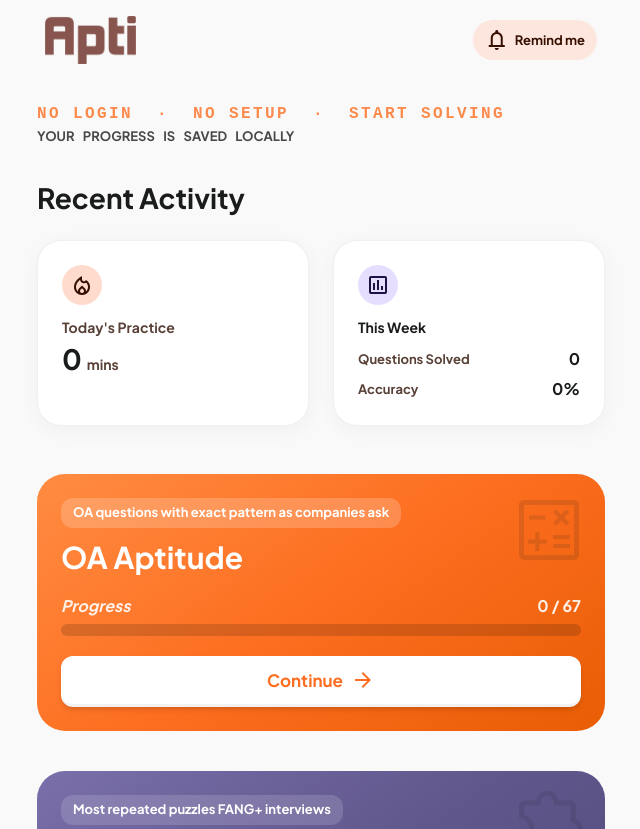
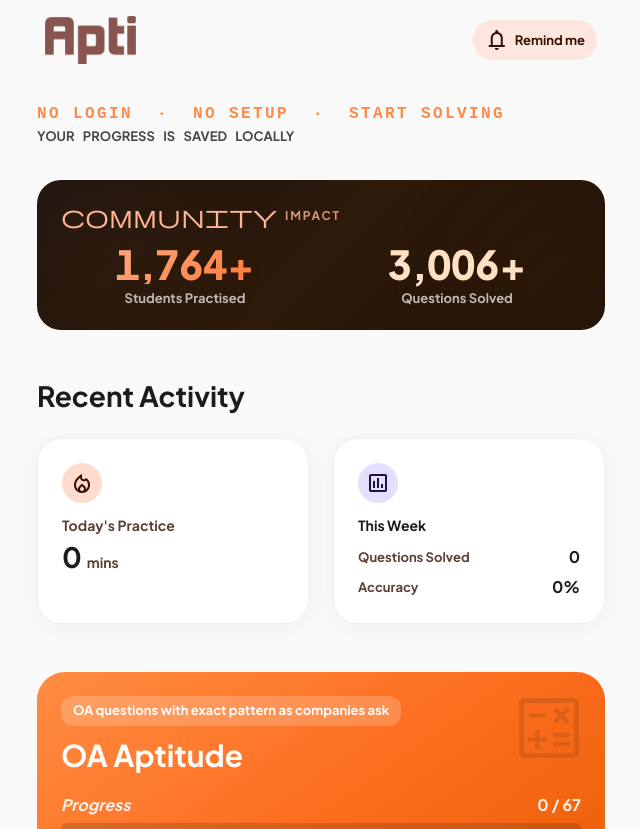
Before and after one commit to shridjha/Apti, a React (Vite) app: page / in a window 1280 px wide. Shown: the top 829 px of the page, without its empty margins (319-959 px from the left). Built offline with nearby package versions, Linux system fonts and the light colour scheme.

Commit message:
impact banner added

```diff
--- a/src/app/Home.jsx
+++ b/src/app/Home.jsx
@@ -1,10 +1,49 @@
-import React, { useEffect, useState } from 'react';
+import React, { useEffect, useState, useRef, useCallback } from 'react';
 import { Link } from 'react-router-dom';
 import aptitudeData from '../data/aptitude.json';
 import puzzlesData from '../data/puzzles.json';
 import { useProgressStore } from '../store/useProgressStore';
 import posthog from 'posthog-js';
 import { isPushSupported, getPushUnsupportedMessage } from '../utils/device';
+
+// ── Animated count-up hook ──────────────────────────────────────────
+function useCountUp(target, duration = 2000, startOnMount = false) {
+  const [count, setCount] = useState(0);
+  const [started, setStarted] = useState(startOnMount);
+  const rafRef = useRef(null);
+
+  const start = useCallback(() => setStarted(true), []);
+
+  useEffect(() => {
+    if (!started || target <= 0) return;
+    let startTime = null;
+
+    const step = (timestamp) => {
+      if (!startTime) startTime = timestamp;
+      const elapsed = timestamp - startTime;
+      const progress = Math.min(elapsed / duration, 1);
+      // Ease-out cubic for a satisfying deceleration
+      const eased = 1 - Math.pow(1 - progress, 3);
+      setCount(Math.floor(eased * target));
+      if (progress < 1) {
+        rafRef.current = requestAnimationFrame(step);
+      } else {
+        setCount(target);
+      }
+    };
+
+    rafRef.current = requestAnimationFrame(step);
+    return () => { if (rafRef.current) cancelAnimationFrame(rafRef.current); };
+  }, [started, target, duration]);
+
+  return { count, start };
+}
+
+// ── Community stats (hardcoded — edit these whenever you want) ──────
+const COMMUNITY_STATS = {
+  students: 1764 ,   // ← change this number
+  questions: 3006,  // ← change this number
+};
 
 export default function Home() {
   const {
@@ -16,6 +55,13 @@
     notificationAccepted,
     acceptNotification,
   } = useProgressStore();
+
+  // Skeleton loading state on first mount
+  const [isLoading, setIsLoading] = useState(true);
+  useEffect(() => {
+    const t = setTimeout(() => setIsLoading(false), 600);
+    return () => clearTimeout(t);
+  }, []);
 
   const [notifLoading, setNotifLoading] = useState(false);
 
@@ -37,6 +83,30 @@
   // React-controlled state for progress bar transition
   const [aptitudeWidth, setAptitudeWidth] = React.useState(0);
   const [puzzlesWidth, setPuzzlesWidth] = React.useState(0);
+
+  // Community counter stats
+  const studentsCounter = useCountUp(COMMUNITY_STATS.students, 2200);
+  const questionsCounter = useCountUp(COMMUNITY_STATS.questions, 2400);
+  const counterRef = useRef(null);
+  const counterTriggered = useRef(false);
+
+  useEffect(() => {
+    if (isLoading) return;
+    const node = counterRef.current;
+    if (!node) return;
+    const observer = new IntersectionObserver(
+      ([entry]) => {
+        if (entry.isIntersecting && !counterTriggered.current) {
+          counterTriggered.current = true;
+          studentsCounter.start();
+          questionsCounter.start();
+        }
+      },
+      { threshold: 0.3 }
+    );
+    observer.observe(node);
+    return () => observer.disconnect();
+  }, [isLoading]);
 
   useEffect(() => {
     // Send user profile stats to PostHog for PM segmentation and cohort analysis
@@ -60,6 +130,50 @@
     }, 200);
     return () => clearTimeout(timeout);
   }, [aptitudePercent, puzzlesPercent]);
+
+
+
+  if (isLoading) {
+    return (
+      <div className="text-on-background min-h-screen flex flex-col items-center font-body-md text-[16px] leading-[24px] font-medium">
+        <main className="w-full max-w-[600px] pb-12">
+          {/* Skeleton Header */}
+          <header className="flex items-center justify-between px-4 sm:px-6 py-4">
+            <div className="skeleton h-10 w-28" />
+            <div className="skeleton h-9 w-32 rounded-full" />
+          </header>
+
+          <div className="px-4 sm:px-margin-mobile pt-sm pb-xl">
+            {/* Skeleton Greeting */}
+            <section className="mb-lg mt-sm space-y-2">
+              <div className="skeleton h-4 w-3/4" />
+              <div className="skeleton h-3 w-1/2" />
+            </section>
+
+            {/* Skeleton Counter Banner */}
+            <section className="mb-xl">
+              <div className="skeleton h-[120px] w-full rounded-[20px]" />
+            </section>
+
+            {/* Skeleton Recent Activity */}
+            <section className="mb-xl">
+              <div className="skeleton h-7 w-40 mb-md" />
+              <div className="grid grid-cols-2 gap-4">
+                <div className="skeleton h-[120px] rounded-[20px]" />
+                <div className="skeleton h-[120px] rounded-[20px]" />
+              </div>
+            </section>
+
+            {/* Skeleton Practice Cards */}
+            <section className="space-y-10 mt-2">
+              <div className="skeleton h-[220px] w-full rounded-[20px]" />
+              <div className="skeleton h-[220px] w-full rounded-[20px]" />
+            </section>
+          </div>
+        </main>
+      </div>
+    );
+  }
 
   return (
     <div className="text-on-background min-h-screen flex flex-col items-center font-body-md text-[16px] leading-[24px] font-medium">
@@ -127,6 +241,90 @@
             <p className="font-body-md text-[11px] sm:text-[13px] font-medium [word-spacing:6px] opacity-80">
   YOUR PROGRESS IS SAVED LOCALLY
 </p>
+          </section>
+
+          {/* Community Counter Banner */}
+          <section
+            ref={counterRef}
+            className="mb-xl"
+          >
+            <div
+              className="relative rounded-[20px] sm:rounded-[24px] p-5 sm:p-6 overflow-hidden"
+              style={{
+                background: 'linear-gradient(135deg, #1a1410 0%, #2e1a0a 50%, #1c1208 100%)',
+              }}
+            >
+              {/* Subtle animated glow orbs */}
+              <div
+                className="absolute -top-10 -left-10 w-40 h-40 rounded-full opacity-20 blur-3xl pointer-events-none"
+                style={{
+                  background: 'radial-gradient(circle, #fd6e20, transparent 70%)',
+                  animation: 'counterGlow 4s ease-in-out infinite alternate',
+                }}
+              />
+              <div
+                className="absolute -bottom-10 -right-10 w-40 h-40 rounded-full opacity-15 blur-3xl pointer-events-none"
+                style={{
+                  background: 'radial-gradient(circle, #e85d04, transparent 70%)',
+                  animation: 'counterGlow 4s ease-in-out 2s infinite alternate',
+                }}
+              />
+
+              <div className="relative z-10">
+                {/* Section Label */}
+                <div className="flex items-center gap-2 mb-4">
+                  <span
+                    className="material-symbols-outlined text-[20px]"
+                    style={{ color: '#ffb596' }}
+                  >community</span>
+                  <span
+                    className="font-label-md text-[11px] sm:text-[12px] tracking-[0.15em] font-bold uppercase"
+                    style={{ color: 'rgba(255,181,150,0.8)' }}
+                  > Impact</span>
+                </div>
+
+                {/* Counter Grid */}
+                <div className="grid grid-cols-2 gap-4 sm:gap-6">
+                  {/* Students Counter */}
+                  <div className="text-center">
+                    <div
+                      className="font-headline-xl text-[32px] sm:text-[40px] leading-none font-extrabold mb-1.5 tabular-nums"
+                      style={{
+                        background: 'linear-gradient(135deg, #ffb596, #fd6e20)',
+                        WebkitBackgroundClip: 'text',
+                        WebkitTextFillColor: 'transparent',
+                      }}
+                    >
+                      {studentsCounter.count.toLocaleString()}+
+                    </div>
+                    <p
+                      className="font-body-sm text-[11px] sm:text-[13px] font-semibold leading-tight"
+                      style={{ color: 'rgba(255,255,255,0.7)' }}
+                    >
+                      Students Practised
+                    </p>
+                  </div>
+
+                  {/* Questions Counter */}
+                  <div className="text-center">
+                    <div
+                      className="font-headline-xl text-[32px] sm:text-[40px] leading-none font-extrabold mb-1.5 tabular-nums"
+                      style={{
+                        color: '#ffe0c2',
+                      }}
+                    >
+                      {questionsCounter.count.toLocaleString()}+
+                    </div>
+                    <p
+                      className="font-body-sm text-[11px] sm:text-[13px] font-semibold leading-tight"
+                      style={{ color: 'rgba(255,255,255,0.7)' }}
+                    >
+                      Questions Solved
+                    </p>
+                  </div>
+                </div>
+              </div>
+            </div>
           </section>
 
           {/* Recent Activity / Stats — ABOVE the cards */}
--- a/src/index.css
+++ b/src/index.css
@@ -102,6 +102,12 @@
   .animate-slide-down {
     animation: slideDown 0.35s cubic-bezier(0.16, 1, 0.3, 1), fadeOut 0.4s ease 2s forwards;
   }
+  .skeleton {
+    background: linear-gradient(90deg, #e8e8e8 25%, #f3f3f3 50%, #e8e8e8 75%);
+    background-size: 200% 100%;
+    animation: shimmer 1.5s ease-in-out infinite;
+    border-radius: 12px;
+  }
 }
 
 @keyframes slideUp {
@@ -112,6 +118,11 @@
 @keyframes slideDown {
   from { transform: translate(-50%, -20px); opacity: 0; }
   to { transform: translate(-50%, 0); opacity: 1; }
+}
+
+@keyframes shimmer {
+  0% { background-position: 200% 0; }
+  100% { background-position: -200% 0; }
 }
 
 @keyframes fadeOut {
@@ -138,3 +149,8 @@
   75% { opacity: 0.12; }
   90% { opacity: 0; }
 }
+
+@keyframes counterGlow {
+  0% { transform: translate(0, 0) scale(1); opacity: 0.15; }
+  100% { transform: translate(10px, 10px) scale(1.2); opacity: 0.25; }
+}
```
